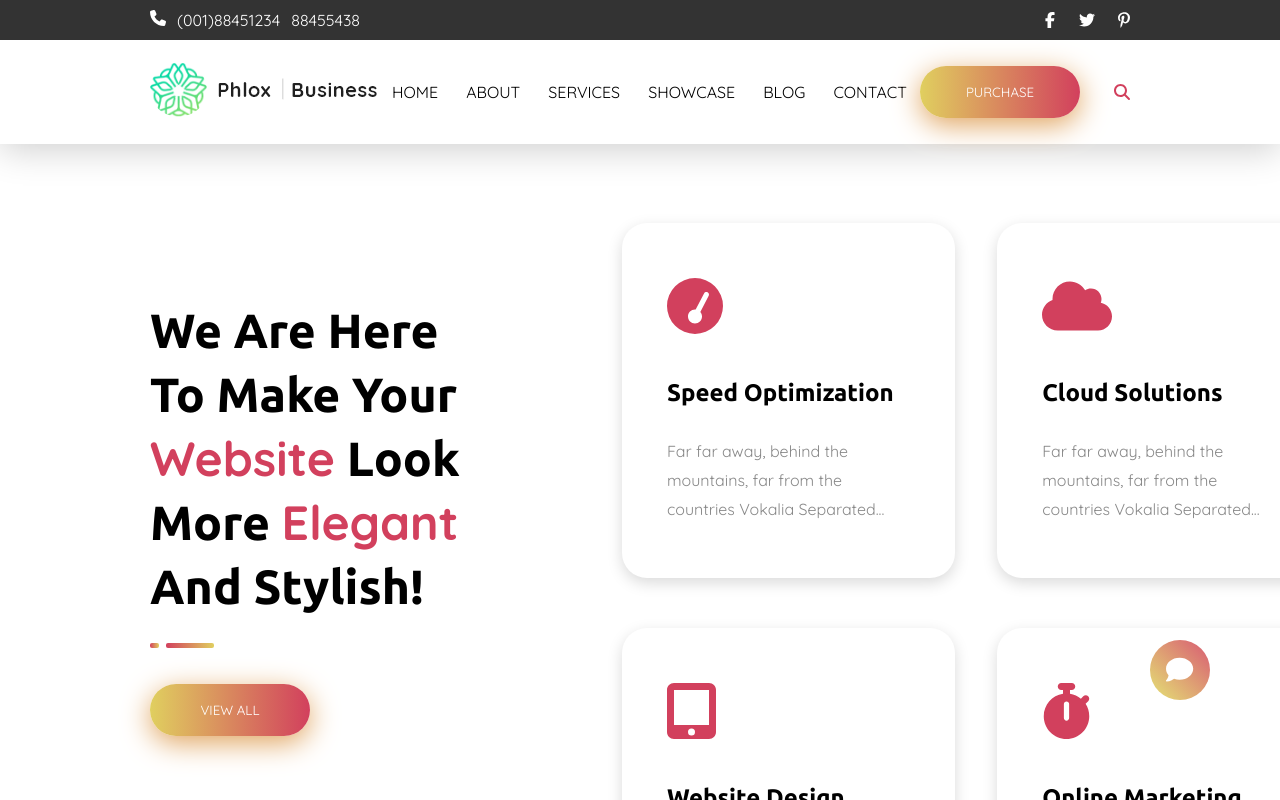
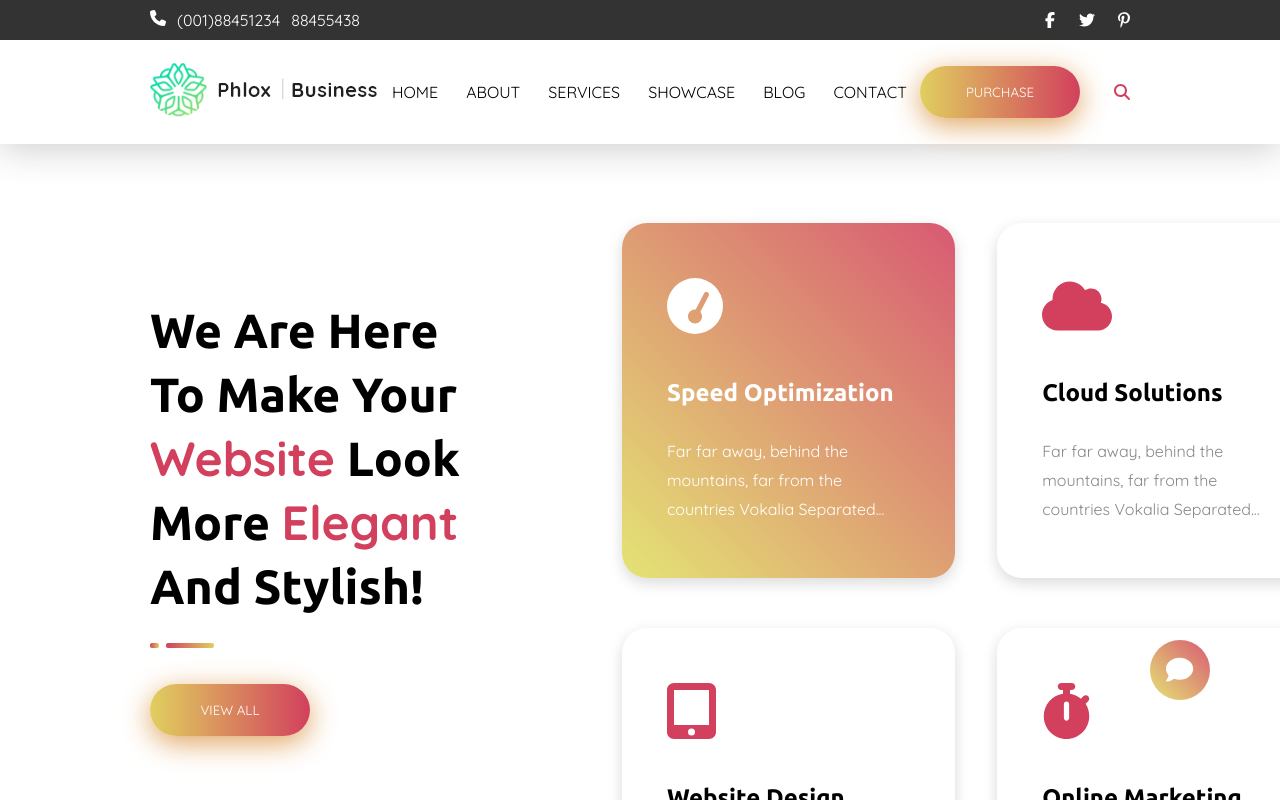
Before and after one commit to sebastianocalella/proj-html-vuejs, a Vue app: page / in a window 1280 px wide. In both pictures the pointer is over the element 788 px from the left and 1074 px from the top of the page. Shown: the part 674-1474 px from the top of the page. Built offline with nearby package versions, Linux system fonts and the light colour scheme.

Commit message:
YourSite component hover feature

```diff
--- a/src/components/utilitiesComponents/IconCard.vue
+++ b/src/components/utilitiesComponents/IconCard.vue
@@ -41,5 +41,12 @@ export default {
             color:$c-gray-2;
             line-height: 1.8rem;
         }
+
+        &:hover{
+            background: linear-gradient(45deg,$bg-gradient-yellow-t,$bg-gradient-green-t);
+            h2,.icon,p{
+                color: $c-lightest;
+            }
+        }
     }
 </style>
```
